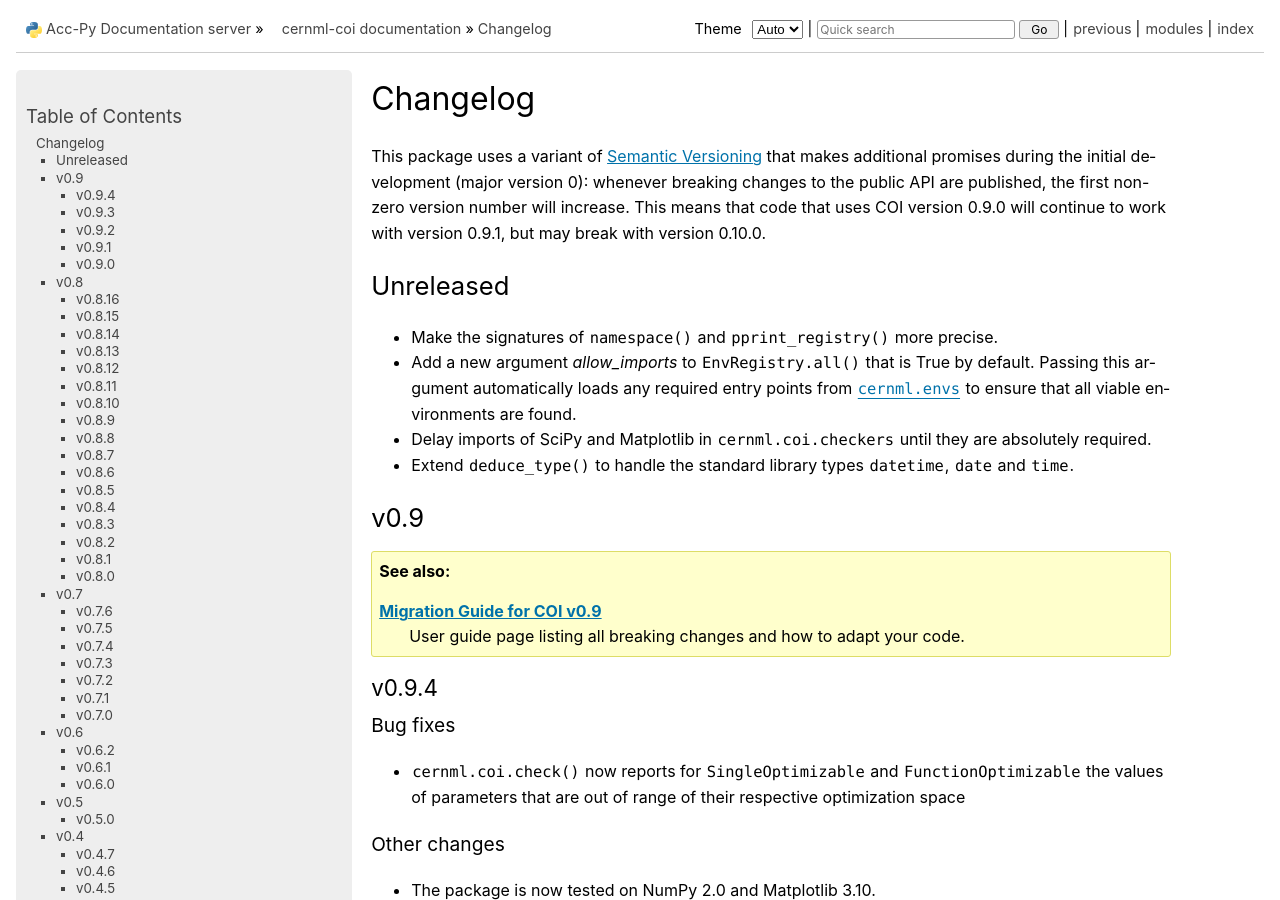
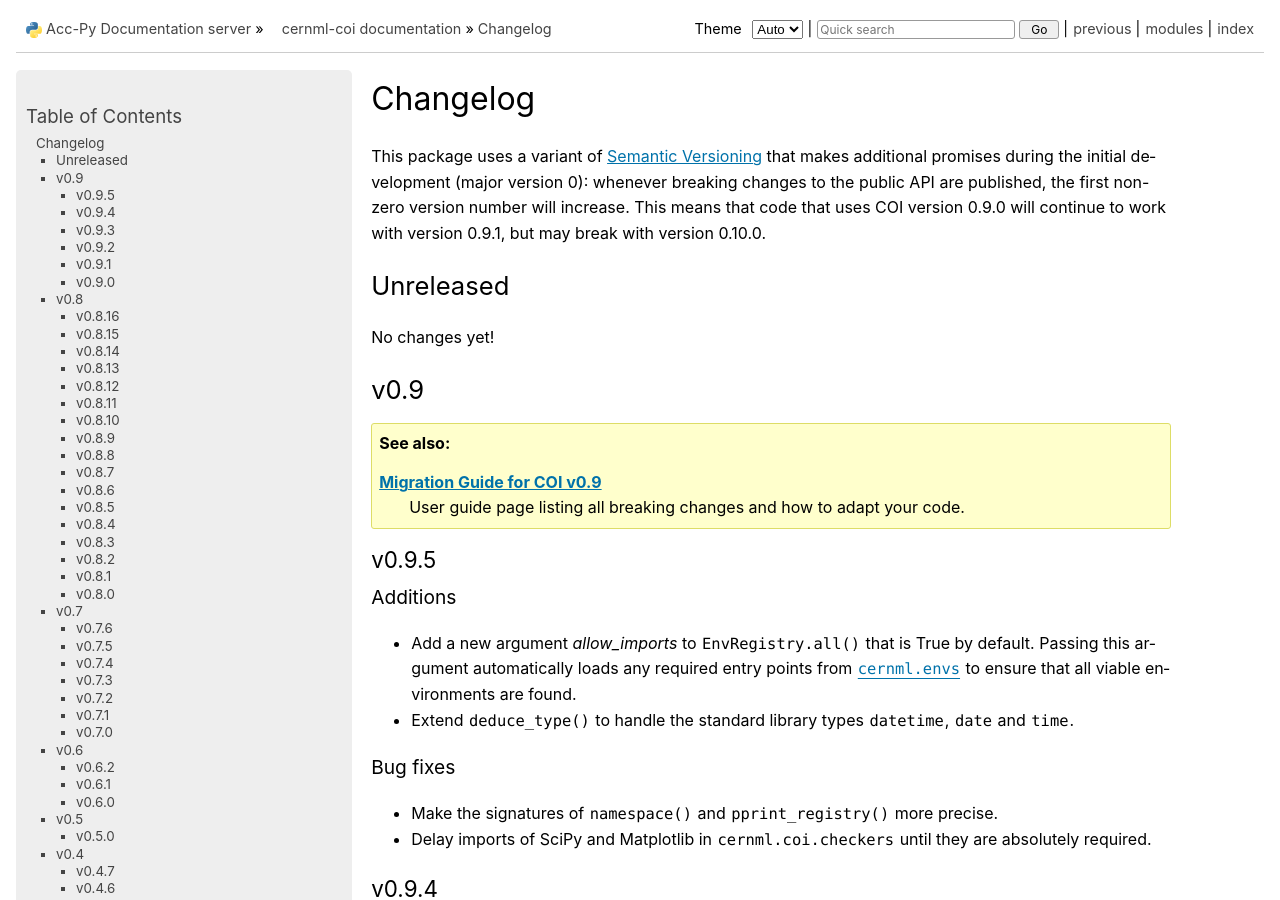
Before and after one commit to geoff-project/coi, a Sphinx documentation site: the page built from docs/changelog.rst, in a window 1280 px wide and 900 px high. Built offline with Sphinx 7.4.7, drawn with Linux system fonts in a browser that asks for light colours; the version number could not be read and is left out; part of the change alters nothing that is shown.

Commit message:
Bump version.

```diff
--- a/docs/changelog.rst
+++ b/docs/changelog.rst
@@ -23,14 +23,7 @@ version 0.10.0.
 Unreleased
 ----------
 
-- Make the signatures of `.namespace()` and `.pprint_registry()` more precise.
-- Add a new argument *allow_imports* to `.EnvRegistry.all()` that is True by
-  default. Passing this argument automatically loads any required entry points
-  from :ep:`cernml.envs` to ensure that all viable environments are found.
-- Delay imports of :doc:`SciPy <sci:index>` and :doc:`Matplotlib <mpl:index>`
-  in `cernml.coi.checkers` until they are absolutely required.
-- Extend `.deduce_type()` to handle the standard library types
-  `~datetime.datetime`, `~datetime.date` and `~datetime.time`.
+No changes yet!
 
 v0.9
 ----
@@ -40,6 +33,23 @@ v0.9
     :doc:`guide/migration_090`
         User guide page listing all breaking changes and how to adapt your
         code.
+
+v0.9.5
+^^^^^^
+
+Additions
+~~~~~~~~~
+- Add a new argument *allow_imports* to `.EnvRegistry.all()` that is True by
+  default. Passing this argument automatically loads any required entry points
+  from :ep:`cernml.envs` to ensure that all viable environments are found.
+- Extend `.deduce_type()` to handle the standard library types
+  `~datetime.datetime`, `~datetime.date` and `~datetime.time`.
+
+Bug fixes
+~~~~~~~~~
+- Make the signatures of `.namespace()` and `.pprint_registry()` more precise.
+- Delay imports of :doc:`SciPy <sci:index>` and :doc:`Matplotlib <mpl:index>`
+  in `cernml.coi.checkers` until they are absolutely required.
 
 v0.9.4
 ^^^^^^
```
